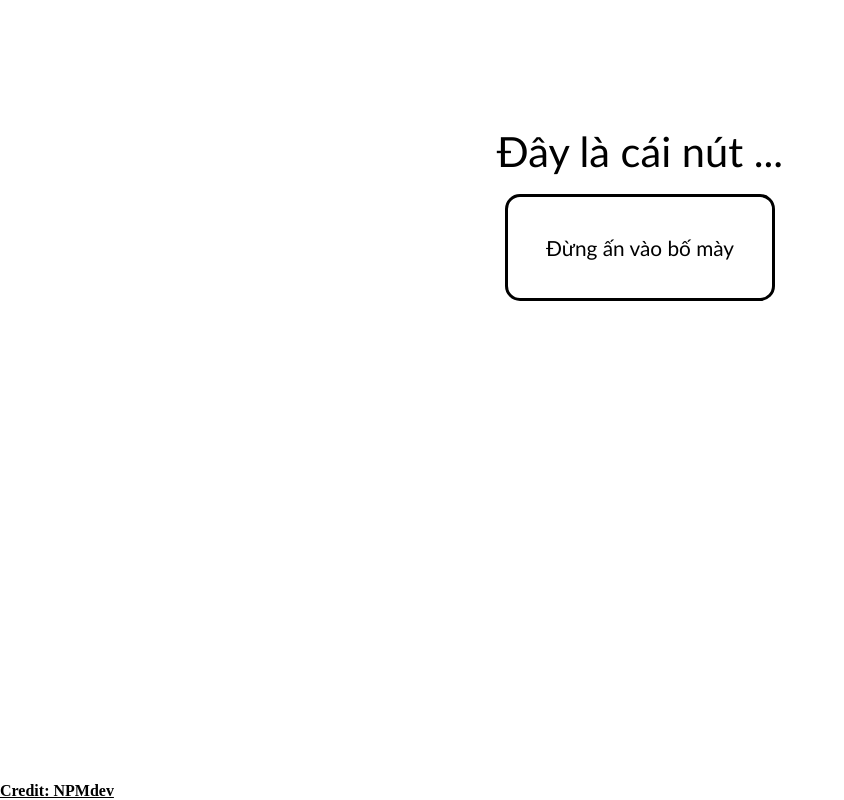
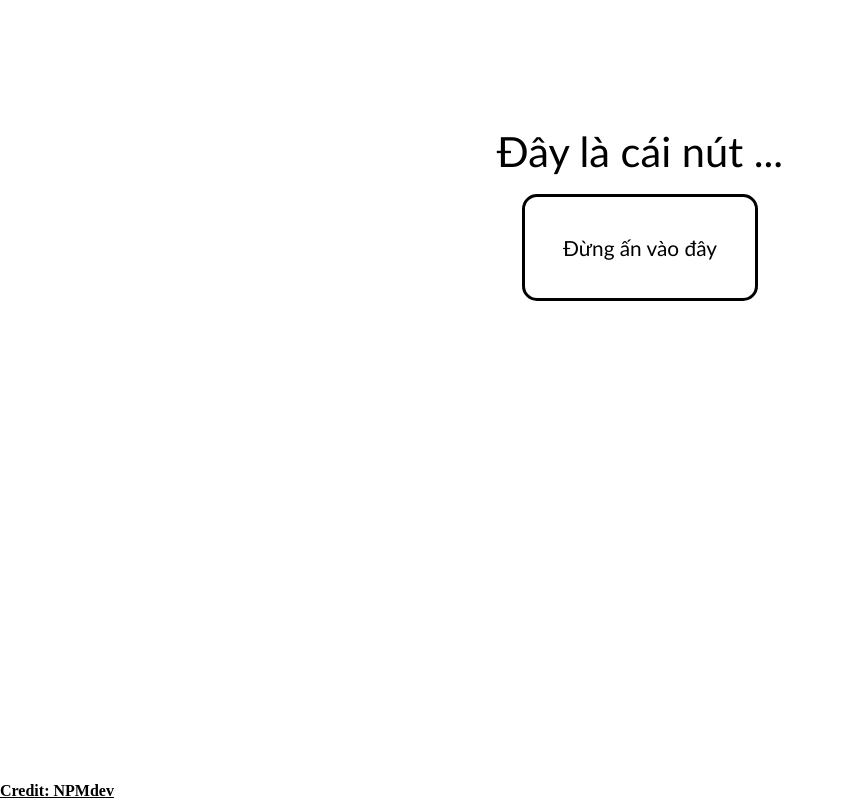
Before and after one commit to nguyenphuminh/Cainut, a plain HTML site: page cainut/index.html in a window 1280 px wide. Shown: the whole page, without its empty margins (0-844 px from the left). Drawn offline with Linux system fonts and the light colour scheme.

Commit message:
Add files via upload

```diff
--- a/cainut/index.html
+++ b/cainut/index.html
@@ -50,7 +50,7 @@
 	<div class="content" align="center">
 		<div class="header">Đây là cái nút ...</div>
 		<br/>
-		<button onclick="anvaoday();">Đừng ấn vào bố mày</button>
+		<button onclick="anvaoday();">Đừng ấn vào đây</button>
 		<br/>
 		<br/>
 		<br/>
```
Also changed, not shown: cainut4/index.html (+1 -1 lines).
